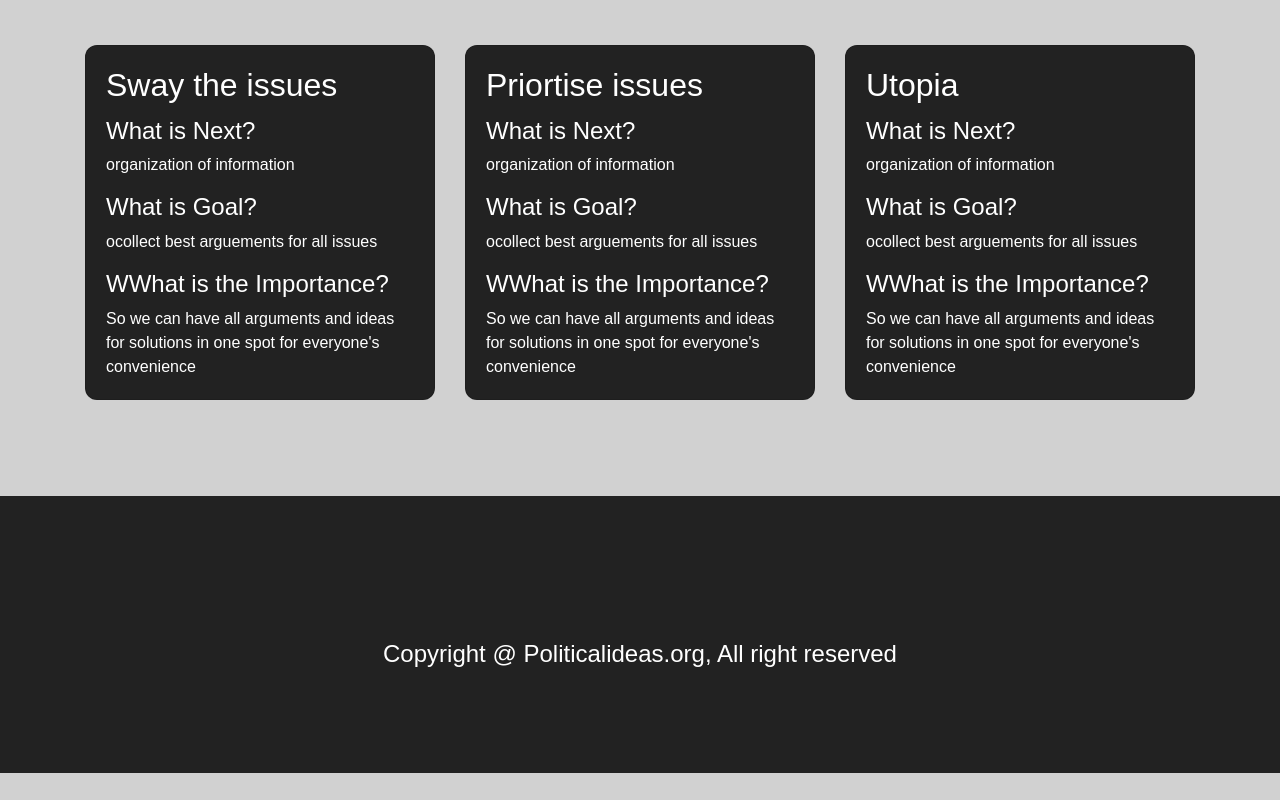
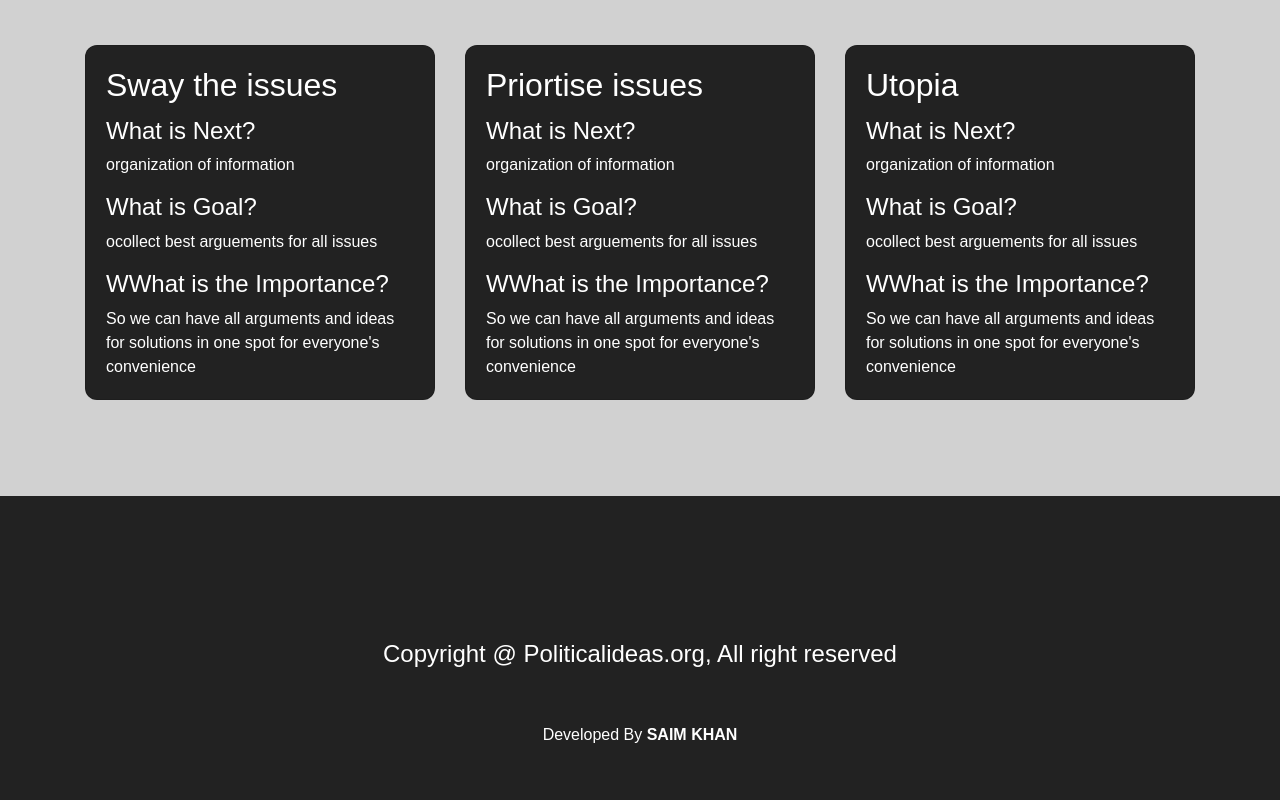
Before and after one commit to SamStroke/Project_Bitsclan, a plain HTML site: page index.html in a window 1280 px wide. Shown: the part 3135-3935 px from the top of the page. Before the commit the page ends 3908 px from the top, so only its background shows below. Drawn offline with Linux system fonts and the light colour scheme.

Commit message:
Update index.html

```diff
--- a/index.html
+++ b/index.html
@@ -290,6 +290,7 @@
 
                           <div style="background-color: #222222;" class="panel-footer  text-white mt-5 p-md-5">
                             <h4 class="text-center p-md-5 mt-5" >Copyright @ Politicalideas.org, All right reserved</h4>
+                            <h6 class="text-center">Developed By <b>SAIM KHAN</b> </h6>
                           </div>
                         </div>
 
```
